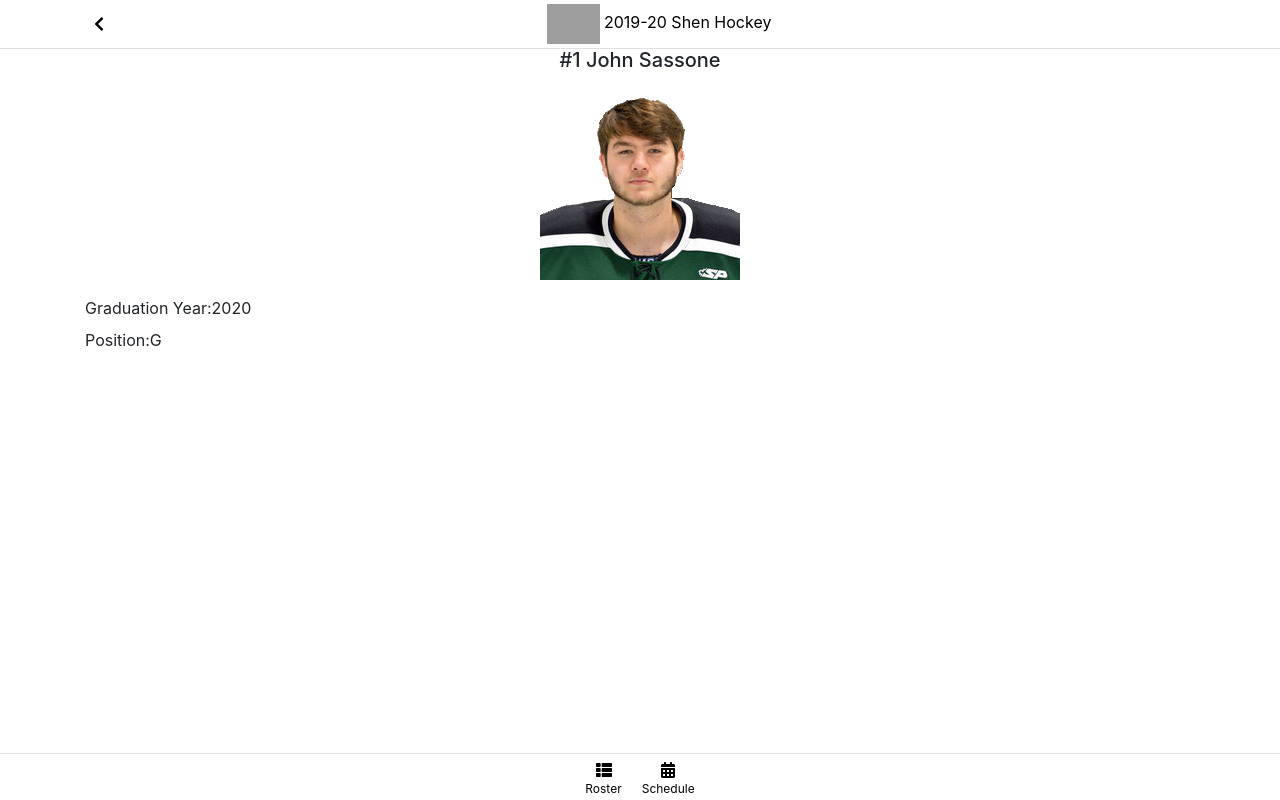
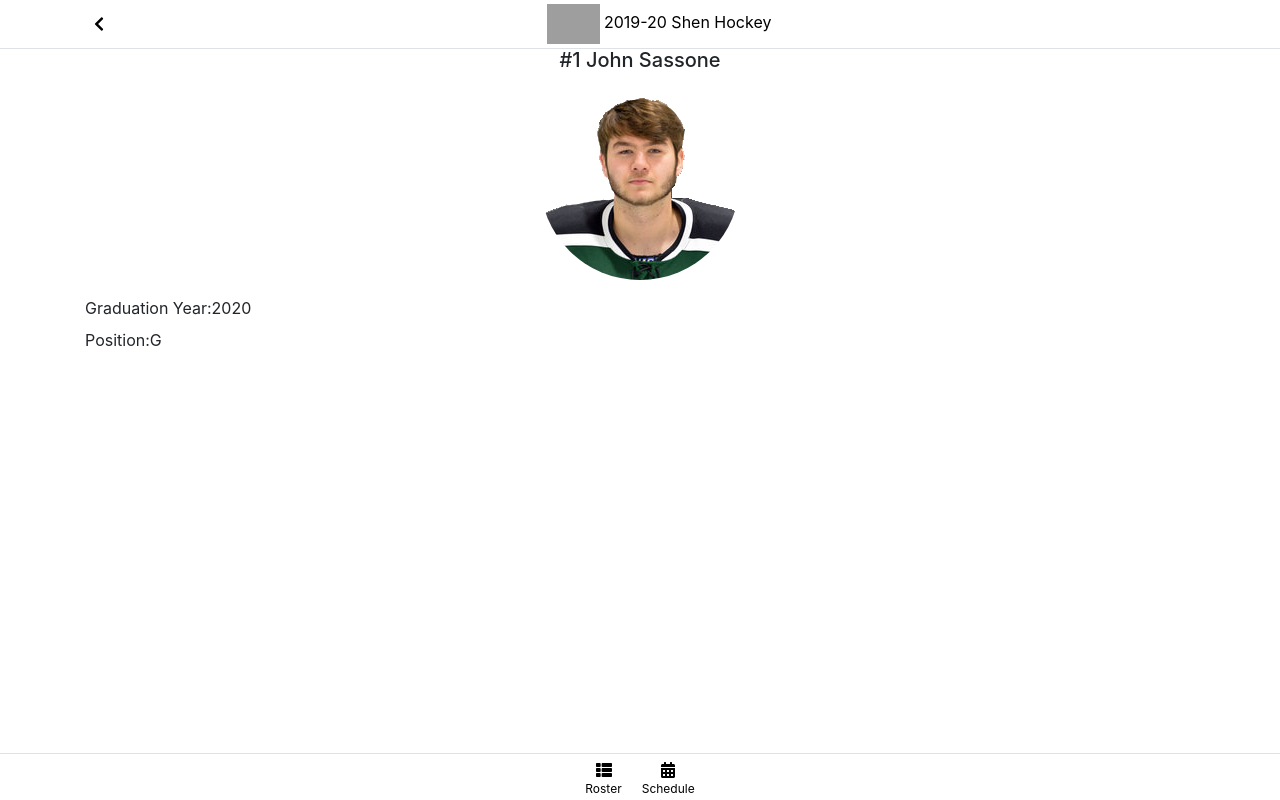
Before and after one commit to mikesae/hockey-roster-pwa, a React (Create React App) app: page /player/1 in a window 1280 px wide. Built offline with nearby package versions, Linux system fonts and the light colour scheme; grey boxes are pictures that could not be loaded.

Commit message:
Add more players with transparent backgrounds. Round player detail image.

```diff
--- a/src/PlayerDetail.tsx
+++ b/src/PlayerDetail.tsx
@@ -23,7 +23,7 @@ export class PlayerDetail extends Component {
                 <Container className="container">
                     <h5 className="player-name">#{player.uniformNumber} {player.name}</h5>
                     <FormGroup>
-                        <Image src={player.imageUrl} alt={player.name}/>
+                        <Image roundedCircle src={player.imageUrl} alt={player.name}/>
                     </FormGroup>
                     <FormGroup>
                         <div>
--- a/src/players.json
+++ b/src/players.json
@@ -11,14 +11,14 @@
     "name": "Anthony Sassone",
     "position": "F",
     "year": "2021",
-    "imageUrl": "https://media.hometeamsonline.com/photos/hockey/CDHSHL/player613254.jpg"
+    "imageUrl": "/images/player613254.png"
   },
   {
     "uniformNumber": 3,
     "name": "Lucas Lasher",
     "position": "G",
     "year": "2021",
-    "imageUrl": "https://media.hometeamsonline.com/photos/hockey/CDHSHL/player613258.jpg"
+    "imageUrl": "/images/player613258.png"
   },
   {
     "uniformNumber": 4,
```
Also changed, not shown: public/images/player613254.png (added), public/images/player613258.png (added).
